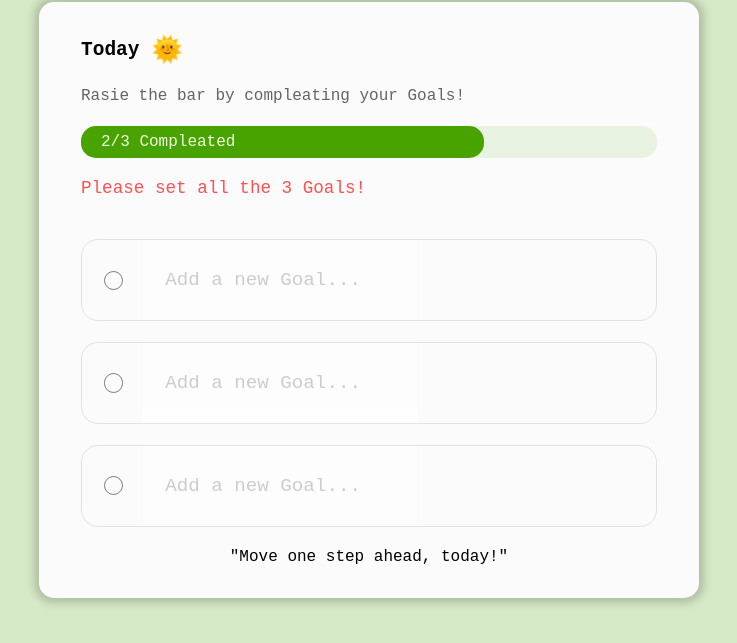
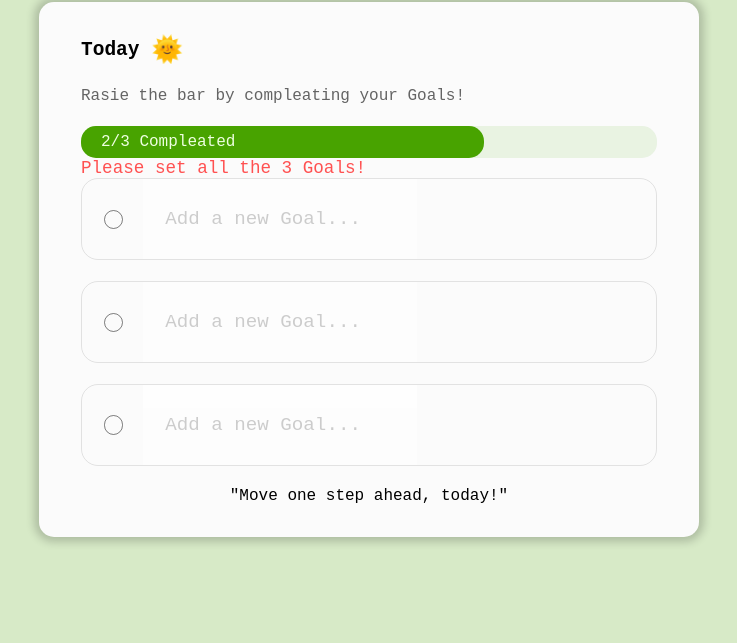
Before and after one commit to BloodXtream/100-Codes-of-html-css-sass-and-javaScript, a plain HTML site: page DOM manipulation/06_classsix/index.html in a window 1280 px wide. Shown: the part 101-744 px from the top of the page, without its empty margins (271-1008 px from the left). Drawn offline with Linux system fonts and the light colour scheme.

Commit message:
index.html

```diff
--- a/DOM manipulation/06_classsix/index.html
+++ b/DOM manipulation/06_classsix/index.html
@@ -12,26 +12,32 @@
 
     <main>
         <h1 class="title">Focus on <span>Today</span></h1>
+
         <div class="app-container">
+
             <h2 class="subtitle">Today <span>🌞</span></h2>
             <p class="progress-lable">Rasie the bar by compleating your Goals!</p>
-            <div class="progress-bar">
-                <div class="progress-value">2/3 Compleated</div>
+
+            <div class="progress-bar show-error">
+                <div class="progress-value"><span>2/3 Compleated</span></div>
+                <p class="error-lable">Please set all the 3 Goals!</p>
             </div>
-            <p class="error-lable">Please set all the 3 Goals!</p>
+
+            <div class="goal-container first ">
+                <div class="custom-checkbox">
+                    <img class="check-icon" src="Group 1.svg" alt="">
+                </div>
+                <input class="goal-input" type="text" placeholder="Add a new Goal...">
+            </div>
+
             <div class="goal-container ">
                 <div class="custom-checkbox">
                     <img class="check-icon" src="Group 1.svg" alt="">
                 </div>
                 <input class="goal-input" type="text" placeholder="Add a new Goal...">
             </div>
-            <div class="goal-container ">
-                <div class="custom-checkbox">
-                    <img class="check-icon" src="Group 1.svg" alt="">
-                </div>
-                <input class="goal-input" type="text" placeholder="Add a new Goal...">
-            </div>
-            <div class="goal-container ">
+
+            <div class="goal-container">
                 <div class="custom-checkbox">
                     <img class="check-icon" src="Group 1.svg" alt="">
                 </div>
```
